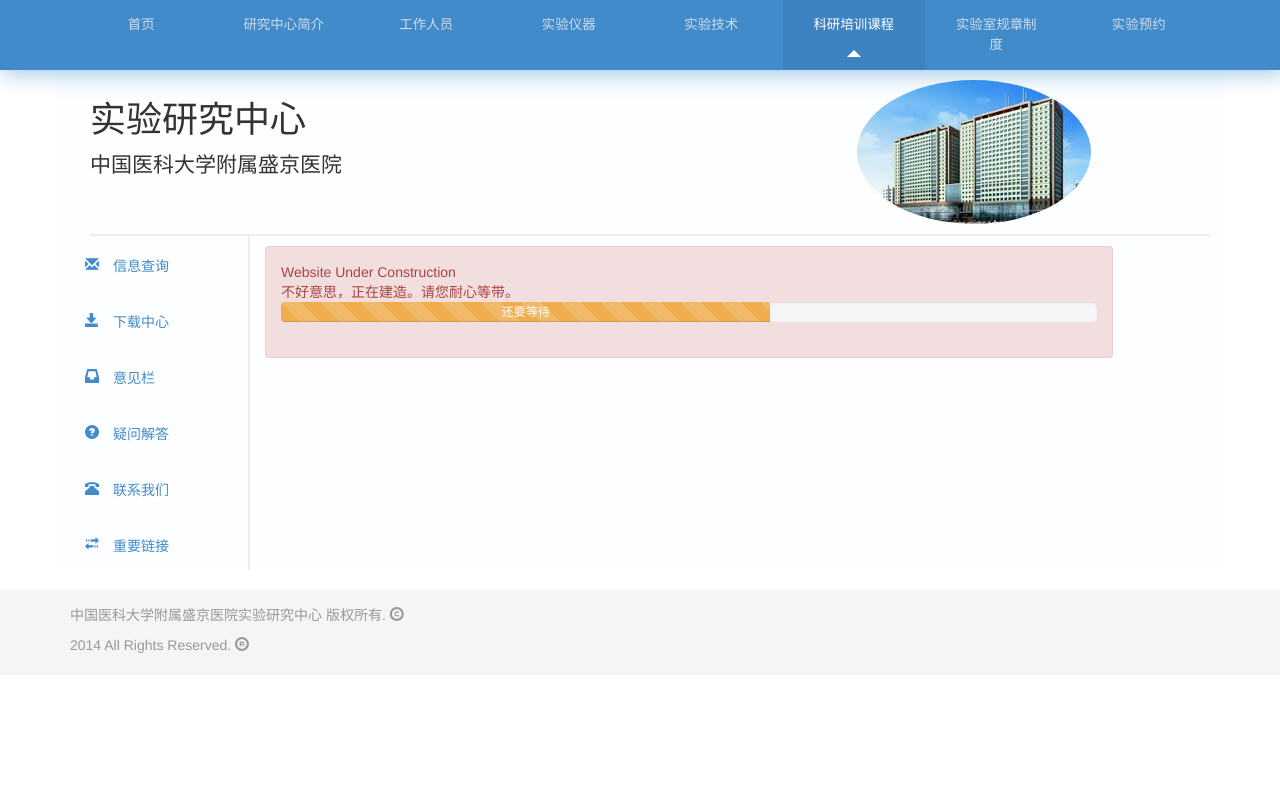
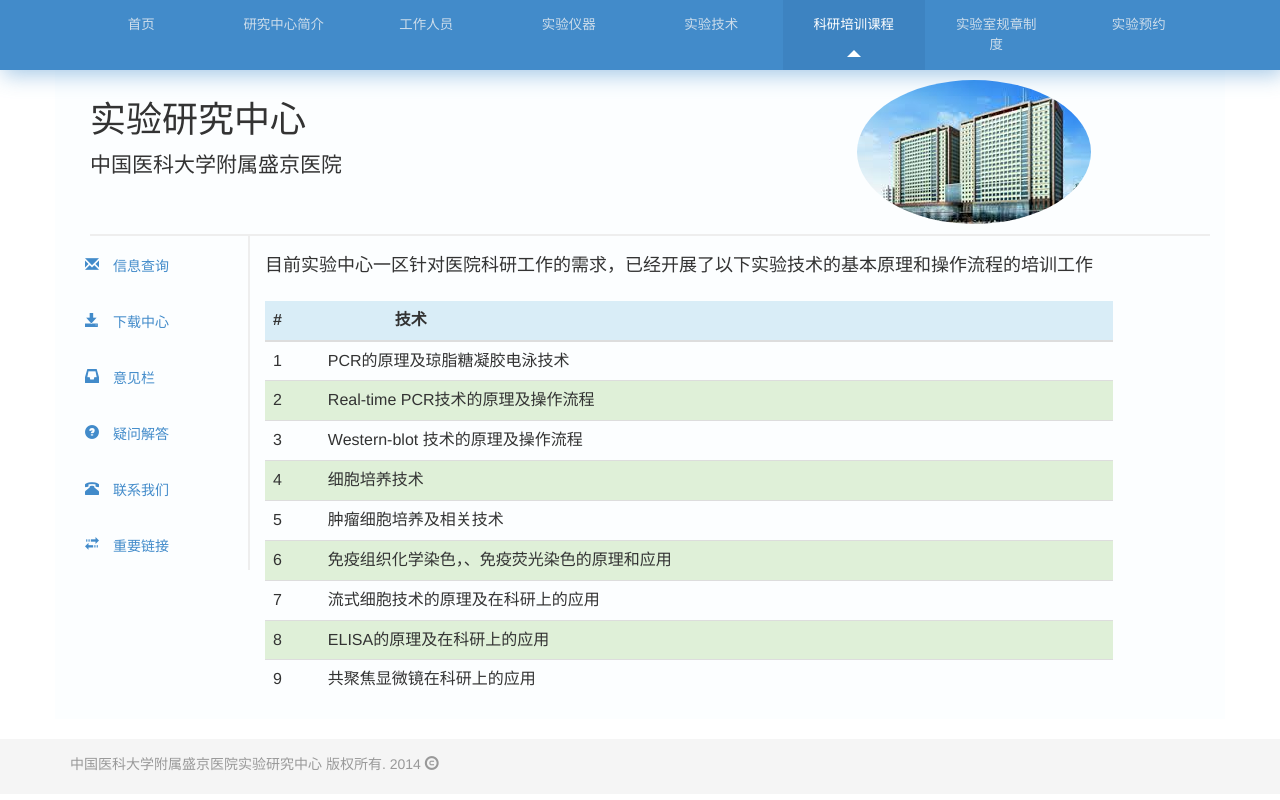
Before and after one commit to yuxiaotan/sjwebsite, a PHP site: page /training.html in a window 1280 px wide. Run offline with PHP 8.4, Linux system fonts and the light colour scheme; some libraries are stand-ins or nearby versions.

Commit message:
added training.html

```diff
--- a/css/styles.css
+++ b/css/styles.css
@@ -254,3 +254,14 @@ box-shadow: 3px 5px 20px 0px  rgba(66,139,202, 0.46);
     text-indent:2em;
 
 }
+
+/* TRAINING. html */
+#trainingtitle{
+
+   padding-left:75px;
+}
+
+#trainingheading{
+
+    margin-bottom:25;
+}
--- a/training.html
+++ b/training.html
@@ -178,16 +178,53 @@
 
 
     <div class="mainbody col-md-9">
-      <div class="alert alert-danger">
-        Website Under Construction
-        <p/>
-        不好意思，正在建造。请您耐心等带。
-        <div class="progress progress-striped">
-          <div class="progress-bar progress-bar-warning" role="progressbar" aria-valuenow="60" aria-valuemin="0" aria-valuemax="100" style="width: 60%">
-            还要等待
-          </div>
-        </div>
-      </div>
+      <table class="table table-hover table-responsive">
+        <h4 id="trainingheading">目前实验中心一区针对医院科研工作的需求，已经开展了以下实验技术的基本原理和操作流程的培训工作</h4>
+        <thead>
+          <tr class="info">
+            <th>#</th>
+            <th id="trainingtitle">技术</th>
+          </tr>
+        </thead>
+        <tbody>
+          <tr >
+            <td>1</td>
+            <td>PCR的原理及琼脂糖凝胶电泳技术</td>
+          </tr>
+          <tr class="success">
+            <td>2</td>
+            <td>Real-time PCR技术的原理及操作流程</td>
+          </tr>
+          <tr>
+            <td>3</td>
+            <td>Western-blot 技术的原理及操作流程</td>
+          </tr>
+          <tr class="success">
+            <td>4</td>
+            <td>细胞培养技术</td>
+          </tr>
+          <tr>
+            <td>5</td>
+            <td>肿瘤细胞培养及相关技术</td>
+          </tr>
+          <tr class="success">
+            <td>6</td>
+            <td>免疫组织化学染色，、免疫荧光染色的原理和应用</td>
+          </tr>
+          <tr >
+            <td>7</td>
+            <td>流式细胞技术的原理及在科研上的应用</td>
+          </tr>
+          <tr class="success">
+            <td>8</td>
+            <td>ELISA的原理及在科研上的应用</td>
+          </tr>
+          <tr>
+            <td>9</td>
+            <td>共聚焦显微镜在科研上的应用</td>
+          </tr>
+        </tbody>
+      </table>
     </div> <!-- Mainbody Col10 -->
   </div>
 
@@ -212,8 +249,7 @@
 
 <div id="footer">
   <div class="container">
-    <p class="text-muted">中国医科大学附属盛京医院实验研究中心 版权所有. <span class="glyphicon glyphicon-copyright-mark"></span></p>
-    <p class="text-muted">2014 All Rights Reserved. <span class="glyphicon glyphicon-registration-mark"></span> </p>
+    <p class="text-muted">中国医科大学附属盛京医院实验研究中心 版权所有. 2014 <span class="glyphicon glyphicon-copyright-mark"></span>  </p>
   </div>
 </div>
 
```
Also changed, not shown: 2 other files.
